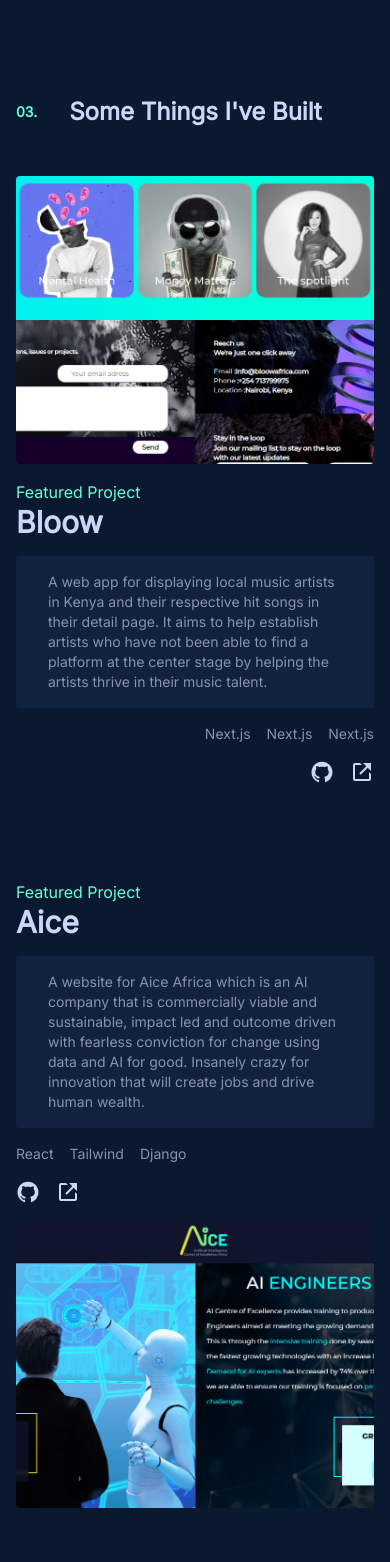
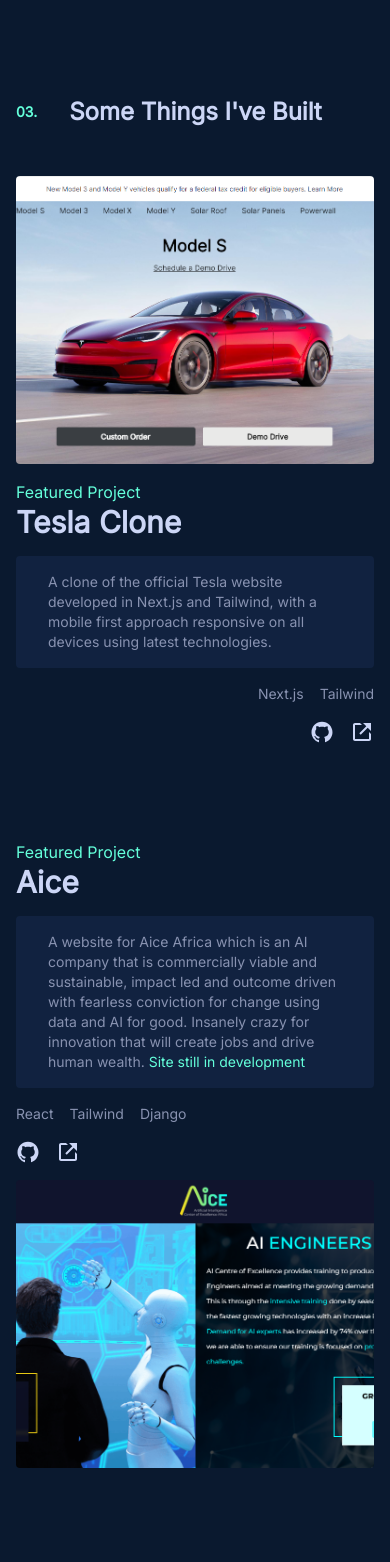
Before and after one commit to Marcos8060/port, a Next.js app: page / in a window 390 px wide. Shown: the part 2384-3946 px from the top of the page. Built offline with nearby package versions, Linux system fonts and the light colour scheme.

Commit message:
made minor changes

```diff
--- a/components/other-projects.js
+++ b/components/other-projects.js
@@ -1,39 +1,25 @@
 import React from "react";
 import { BiLinkExternal } from "react-icons/bi";
+import Link from "next/link";
 
 const projects = [
   {
     title: "GitHub Users Finder",
     desc: "Ann application that consumes the GITHUB API and displays all users with live search functionality",
     languages: ["JavaScript", "Bootstrap", "Axios"],
-    link: "https://marcos8060.github.io/Github-Users-Finder-App/"
+    link: "https://marcos8060.github.io/Github-Users-Finder-App/",
   },
   {
     title: "Netflix Clone",
     desc: "A clone of the Netflix application that consumes the TMDB API and displays movies and their respective categories",
     languages: ["React", "CSS", "Axios"],
-    link: "https://marcos-netflix.netlify.app/"
+    link: "https://marcos-netflix.netlify.app/",
   },
   {
     title: "Space-X-Clone",
     desc: "This is a clone of the Space-X official Website",
     languages: ["Next.js", "Tailwind"],
-    link: "https://space-x-replica.netlify.app/"
-  },
-  {
-    title: "Intergrating Algolia Searh",
-    desc: "Lorem, ipsum dolor sit amet consectetur adipisicing elit. Fugiateius ea exercitationem atque? Optio.",
-    languages: ["Next.js", "Tailwind", "Firebase"],
-  },
-  {
-    title: "Intergrating Algolia Searh",
-    desc: "Lorem, ipsum dolor sit amet consectetur adipisicing elit. Fugiateius ea exercitationem atque? Optio.",
-    languages: ["Next.js", "Tailwind", "Firebase"],
-  },
-  {
-    title: "Intergrating Algolia Searh",
-    desc: "Lorem, ipsum dolor sit amet consectetur adipisicing elit. Fugiateius ea exercitationem atque? Optio.",
-    languages: ["Next.js", "Tailwind", "Firebase"],
+    link: "https://space-x-replica.netlify.app/",
   },
 ];
 
@@ -50,12 +36,20 @@
             key={index}
           >
             <div className="flex justify-end">
-              <a target="_blank" href={project.link}>
+              {project.link && (
+                <Link target="_blank" href={project.link}>
+                  <BiLinkExternal
+                    title="View External Link"
+                    className="text-secondary text-2xl"
+                  />
+                </Link>
+              )}
+              {/* <Link target="_blank" href={project.link}>
                 <BiLinkExternal
                   title="View External Link"
                   className="text-secondary text-2xl"
                 />
-              </a>
+              </Link> */}
             </div>
             <h2 className="font-black text-white">{project.title}</h2>
             <p className="text-gray text-sm">{project.desc}</p>
--- a/components/projects.js
+++ b/components/projects.js
@@ -1,6 +1,7 @@
 import React from "react";
 import { BiLinkExternal } from "react-icons/bi";
 import { AiOutlineGithub } from "react-icons/ai";
+import Link from "next/link";
 
 const Projects = () => {
   return (
@@ -13,6 +14,95 @@
           </h1>
           <div class="md:block hidden flex-grow h-px bg-gray"></div>
         </div>
+
+        <section className="md:flex items-center py-12 sm:px-12 gap-4 md:h-screen h-auto space-y-4">
+          <aside className="project3_img relative cursor-pointer md:h-96 h-72 rounded md:w-1/2"></aside>
+          <aside className="md:w-1/2 w-full flex flex-col gap-4">
+            <div className="flex flex-col">
+              <p className="text-secondary md:text-right">Featured Project</p>
+              <h1 className="text-white font-black text-3xl md:text-right">
+                Tesla Clone
+              </h1>
+            </div>
+            <div className="bg-tertiary z-30 md:h-32 h-auto w-full rounded px-8 py-4 text-gray">
+              <p className="text-sm">
+                A clone of the official Tesla website developed in Next.js and
+                Tailwind, with a mobile first approach responsive on all devices
+                using latest technologies.
+              </p>
+            </div>
+            <div className="flex items-center justify-end gap-4 text-gray text-sm">
+              <p>Next.js</p>
+              <p>Tailwind</p>
+            </div>
+            <div className="flex items-center justify-end gap-4 text-white">
+              <Link
+                target="_blank"
+                href="https://github.com/Marcos8060/Tesla-Clone"
+              >
+                <AiOutlineGithub
+                  title="Github"
+                  className="text-2xl cursor-pointer"
+                />
+              </Link>
+
+              <Link target="_blank" href="https://app-tesla.netlify.app/">
+                <BiLinkExternal
+                  title="External Link"
+                  className="text-2xl cursor-pointer"
+                />
+              </Link>
+            </div>
+          </aside>
+        </section>
+
+        <section className="md:flex items-center py-12 sm:px-12 gap-4 md:h-screen h-auto space-y-4">
+          <aside className="md:w-1/2 w-full flex flex-col gap-4">
+            <div className="flex flex-col">
+              <p className="text-secondary md:text-left">Featured Project</p>
+              <h1 className="text-white font-black text-3xl md:text-left">
+                Aice
+              </h1>
+            </div>
+            <div className="bg-tertiary z-30 md:h-32 h-auto w-full rounded px-8 py-4 text-gray">
+              <p className="text-sm">
+                A website for Aice Africa which is an AI company that is
+                commercially viable and sustainable, impact led and outcome
+                driven with fearless conviction for change using data and AI for
+                good. Insanely crazy for innovation that will create jobs and
+                drive human wealth.{" "}
+                <span className="text-secondary">
+                  Site still in development
+                </span>
+              </p>
+            </div>
+            <div className="flex items-center justify-start gap-4 text-gray text-sm">
+              <p>React</p>
+              <p>Tailwind</p>
+              <p>Django</p>
+            </div>
+            <div className="flex items-center justify-start gap-4 text-white">
+              <Link
+                target="_blank"
+                href="https://github.com/mutuajoseph/AICE-WEBSITE"
+              >
+                <AiOutlineGithub
+                  title="Github"
+                  className="text-2xl cursor-pointer"
+                />
+              </Link>
+
+              <Link target="_blank" href="https://aice-landing.web.app/">
+                <BiLinkExternal
+                  title="External Link"
+                  className="text-2xl cursor-pointer"
+                />
+              </Link>
+            </div>
+          </aside>
+          <aside className="project2_img relative cursor-pointer md:h-96 h-72 rounded md:w-1/2"></aside>
+        </section>
+
 
         <section className="md:flex items-center py-12 sm:px-12 gap-4 md:h-screen h-auto space-y-4">
           <aside className="project_img relative cursor-pointer md:h-96 h-72 rounded md:w-1/2"></aside>
@@ -33,94 +123,26 @@
               </p>
             </div>
             <div className="flex items-center justify-end gap-4 text-gray text-sm">
-              <p>Next.js</p>
-              <p>Next.js</p>
-              <p>Next.js</p>
+              <p>React</p>
+              <p>Node.js</p>
+              <p>Tailwind</p>
             </div>
             <div className="flex items-center justify-end gap-4 text-white">
               <AiOutlineGithub
                 title="Github"
                 className="text-2xl cursor-pointer"
               />
-              <BiLinkExternal
-                title="External Link"
-                className="text-2xl cursor-pointer"
-              />
+              <Link target="_blank" href="https://bloowafrica.com/">
+                <BiLinkExternal
+                  title="External Link"
+                  className="text-2xl cursor-pointer"
+                />
+              </Link>
             </div>
           </aside>
         </section>
 
-        <section className="md:flex items-center py-12 sm:px-12 gap-4 md:h-screen h-auto space-y-4">
-          <aside className="md:w-1/2 w-full flex flex-col gap-4">
-            <div className="flex flex-col">
-              <p className="text-secondary md:text-left">Featured Project</p>
-              <h1 className="text-white font-black text-3xl md:text-left">
-                Aice
-              </h1>
-            </div>
-            <div className="bg-tertiary z-30 md:h-32 h-auto w-full rounded px-8 py-4 text-gray">
-              <p className="text-sm">
-                A website for Aice Africa which is an AI company that is
-                commercially viable and sustainable, impact led and outcome
-                driven with fearless conviction for change using data and AI for
-                good. Insanely crazy for innovation that will create jobs and
-                drive human wealth.
-              </p>
-            </div>
-            <div className="flex items-center justify-start gap-4 text-gray text-sm">
-              <p>React</p>
-              <p>Tailwind</p>
-              <p>Django</p>
-            </div>
-            <div className="flex items-center justify-start gap-4 text-white">
-              <AiOutlineGithub
-                title="Github"
-                className="text-2xl cursor-pointer"
-              />
-              <BiLinkExternal
-                title="External Link"
-                className="text-2xl cursor-pointer"
-              />
-            </div>
-          </aside>
-          <aside className="project2_img relative cursor-pointer md:h-96 h-72 rounded md:w-1/2"></aside>
-        </section>
 
-        <section className="md:flex items-center py-12 sm:px-12 gap-4 md:h-screen h-auto space-y-4">
-          <aside className="project_img relative cursor-pointer md:h-96 h-72 rounded md:w-1/2"></aside>
-          <aside className="md:w-1/2 w-full flex flex-col gap-4">
-            <div className="flex flex-col">
-              <p className="text-secondary md:text-right">Featured Project</p>
-              <h1 className="text-white font-black text-3xl md:text-right">
-                Bloow
-              </h1>
-            </div>
-            <div className="bg-tertiary z-30 md:h-32 h-auto w-full rounded px-8 py-4 text-gray">
-              <p className="text-sm">
-                A web app for visualizing personalized Spotify data. View your
-                top artists, top tracks, recently played tracks, and detailed
-                audio information about each track. Create and save new
-                playlists of recommended tracks based on your existing playlists
-                and more.
-              </p>
-            </div>
-            <div className="flex items-center justify-end gap-4 text-gray text-sm">
-              <p>Next.js</p>
-              <p>Next.js</p>
-              <p>Next.js</p>
-            </div>
-            <div className="flex items-center justify-end gap-4 text-white">
-              <AiOutlineGithub
-                title="Github"
-                className="text-2xl cursor-pointer"
-              />
-              <BiLinkExternal
-                title="External Link"
-                className="text-2xl cursor-pointer"
-              />
-            </div>
-          </aside>
-        </section>
       </section>
     </>
   );
--- a/styles/globals.css
+++ b/styles/globals.css
@@ -53,6 +53,29 @@
     mix-blend-mode: multiply;
     z-index: -1;
 }
+.project3_img{
+    /* width: 60%; */
+    /* height: 60vh; */
+    object-fit: contain;
+    background: url('/images/tesla.png');
+    background-size: cover;
+    background-position: center;
+    background-repeat: no-repeat;
+    position: relative;
+    z-index: 1;
+    color: #fff;
+}
+.project3_img::after{
+    content: '';
+    position: absolute;
+    top: 0;
+    left: 0;
+    width: 100%;
+    height: 100%;
+    /* background: #64FFDA; */
+    mix-blend-mode: multiply;
+    z-index: -1;
+}
 .profile__img{
     /* width: 60%; */
     /* height: 60vh; */
```
Also changed, not shown: public/images/tesla.png (added), 1 other file (tests, documents, lock files or other folders).
